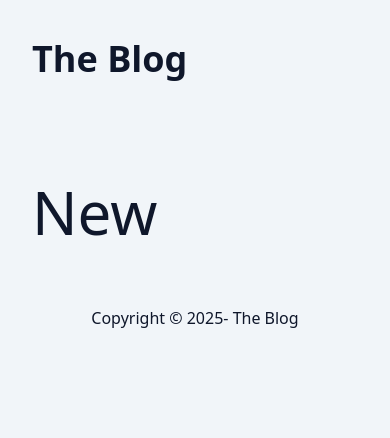
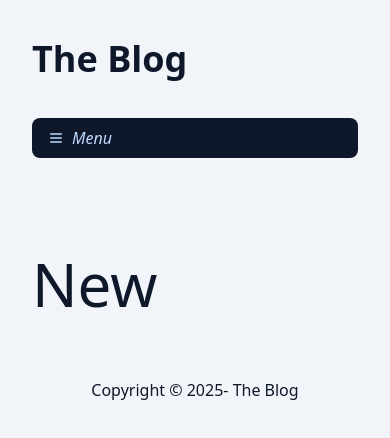
Before and after one commit to LeonardoKako/the-blog-nextjs, a Next.js app: page /admin/post/new in a window 390 px wide. Shown: the top 438 px of the page. Built offline with nearby package versions, Linux system fonts and the light colour scheme.

Commit message:
layout edit

```diff
--- a/package.json
+++ b/package.json
@@ -18,6 +18,7 @@
     "react": "^19.0.0",
     "react-dom": "^19.0.0",
     "react-markdown": "^10.1.0",
+    "react-toastify": "^11.0.5",
     "rehype-sanitize": "^6.0.0",
     "remark-gfm": "^4.0.1"
   },
--- /dev/null
+++ b/src/app/admin/post/layout.tsx
@@ -0,0 +1,14 @@
+import { MenuAdmin } from "@/components/admin/MenuAdmin";
+
+export default function AdminPostLayout({
+  children,
+}: Readonly<{
+  children: React.ReactNode;
+}>) {
+  return (
+    <>
+      <MenuAdmin />
+      {children}
+    </>
+  );
+}
--- a/src/app/admin/post/page.tsx
+++ b/src/app/admin/post/page.tsx
@@ -1,4 +1,4 @@
-import PostsListAdmin from "@/components/PostsListAdmin";
+import PostsListAdmin from "@/components/admin/PostsListAdmin";
 import SpinLoader from "@/components/SpinLoader";
 import { Metadata } from "next";
 import { Suspense } from "react";
--- a/src/app/layout.tsx
+++ b/src/app/layout.tsx
@@ -3,6 +3,7 @@ import "./globals.css";
 import Header from "@/components/Header";
 import { Container } from "@/components/Container";
 import { Footer } from "@/components/Footer";
+import { ToastifyContainer } from "@/components/ToastifyContainer";
 
 export const metadata: Metadata = {
   title: {
@@ -25,6 +26,7 @@ export default function RootLayout({
           {children}
           <Footer />
         </Container>
+        <ToastifyContainer />
       </body>
     </html>
   );
--- a/src/components/Dialog/index.tsx
+++ b/src/components/Dialog/index.tsx
@@ -20,8 +20,7 @@ export function Dialog({
   if (!isVisible) return null;
 
   function handleCancel() {
-    if (!disabled) return;
-
+    if (disabled) return;
     onCancel();
   }
 
--- /dev/null
+++ b/src/components/ToastifyContainer/index.tsx
@@ -0,0 +1,20 @@
+"use client";
+
+import { Bounce, ToastContainer } from "react-toastify";
+
+export function ToastifyContainer() {
+  return (
+    <ToastContainer
+      position="top-center"
+      autoClose={5000}
+      hideProgressBar={false}
+      newestOnTop={false}
+      closeOnClick={true}
+      rtl={false}
+      pauseOnFocusLoss
+      pauseOnHover
+      theme="light"
+      transition={Bounce}
+    />
+  );
+}
--- a/src/components/admin/DeletePostButton.tsx
+++ b/src/components/admin/DeletePostButton/index.tsx
@@ -1,9 +1,10 @@
 "use client";
 
 import { deletePostAction } from "@/actions/post/delete-post-action";
+import { Dialog } from "@/components/Dialog";
 import { Trash2Icon } from "lucide-react";
 import { useState, useTransition } from "react";
-import { Dialog } from "../Dialog";
+import { toast } from "react-toastify";
 
 type DeletePostButtonProps = {
   id: string;
@@ -19,12 +20,14 @@ export function DeletePostButton({ id, title }: DeletePostButtonProps) {
   }
 
   function handleConfirm() {
+    toast.dismiss();
     startTransition(async () => {
       const result = await deletePostAction(id);
       if (result.error) {
-        alert(`Erro: ${result.error}`);
+        toast.error(`Erro: ${result.error}`);
       }
       setShowDialog(false);
+      toast.success("Post apagado com sucesso");
     });
   }
 
--- /dev/null
+++ b/src/components/admin/MenuAdmin/index.tsx
@@ -0,0 +1,75 @@
+"use client";
+
+import clsx from "clsx";
+import {
+  CircleXIcon,
+  FileTextIcon,
+  HouseIcon,
+  MenuIcon,
+  PlusIcon,
+} from "lucide-react";
+import Link from "next/link";
+import { usePathname } from "next/navigation";
+import { useEffect, useState } from "react";
+
+export function MenuAdmin() {
+  const [isOpen, setIsOpen] = useState(false);
+  const pathname = usePathname();
+
+  useEffect(() => {
+    setIsOpen(false);
+  }, [pathname]);
+
+  const navClasses = clsx(
+    "bg-slate-900 text-slate-100 rounded-lg",
+    " flex flex-col sm:flex-row sm:flex-wrap mb-8",
+    !isOpen && "h-10 overflow-hidden",
+    "sm:overflow-visible sm:h-auto"
+  );
+  const linkClasses = clsx(
+    "[&>svg]:w-[16px] [&>svg]:h-[16px] px-4",
+    "flex items-center justify-start gap-2",
+    "transition hover:bg-slate-800 rounded-lg",
+    "h-10",
+    "shrink-0"
+  );
+  const openCloseBtnClasses = clsx(
+    linkClasses,
+    "text-blue-200 italic cursor-pointer",
+    "sm:hidden"
+  );
+
+  return (
+    <nav className={navClasses}>
+      <button
+        onClick={() => setIsOpen((s) => !s)}
+        className={openCloseBtnClasses}
+      >
+        {!isOpen && (
+          <>
+            <MenuIcon />
+            Menu
+          </>
+        )}
+        {isOpen && (
+          <>
+            <CircleXIcon />
+            Fechar
+          </>
+        )}
+      </button>
+      <a className={linkClasses} href="/" target="_blank">
+        <HouseIcon />
+        Home
+      </a>
+      <Link className={linkClasses} href="/admin/post">
+        <FileTextIcon />
+        Posts
+      </Link>
+      <Link className={linkClasses} href="/admin/post/new">
+        <PlusIcon />
+        Criar post
+      </Link>
+    </nav>
+  );
+}
--- a/src/components/PostsListAdmin/index.tsx
+++ b/src/components/admin/PostsListAdmin/index.tsx
@@ -1,8 +1,8 @@
+import ErrorMessage from "@/components/ErrorMessage";
 import { findAllPostAdmin } from "@/lib/post/queries/admin";
 import clsx from "clsx";
 import Link from "next/link";
-import { DeletePostButton } from "../admin/DeletePostButton";
-import ErrorMessage from "../ErrorMessage";
+import { DeletePostButton } from "../DeletePostButton";
 
 export default async function PostsListAdmin() {
   const posts = await findAllPostAdmin();
```
Also changed, not shown: 1 other file (tests, documents, lock files or other folders).
